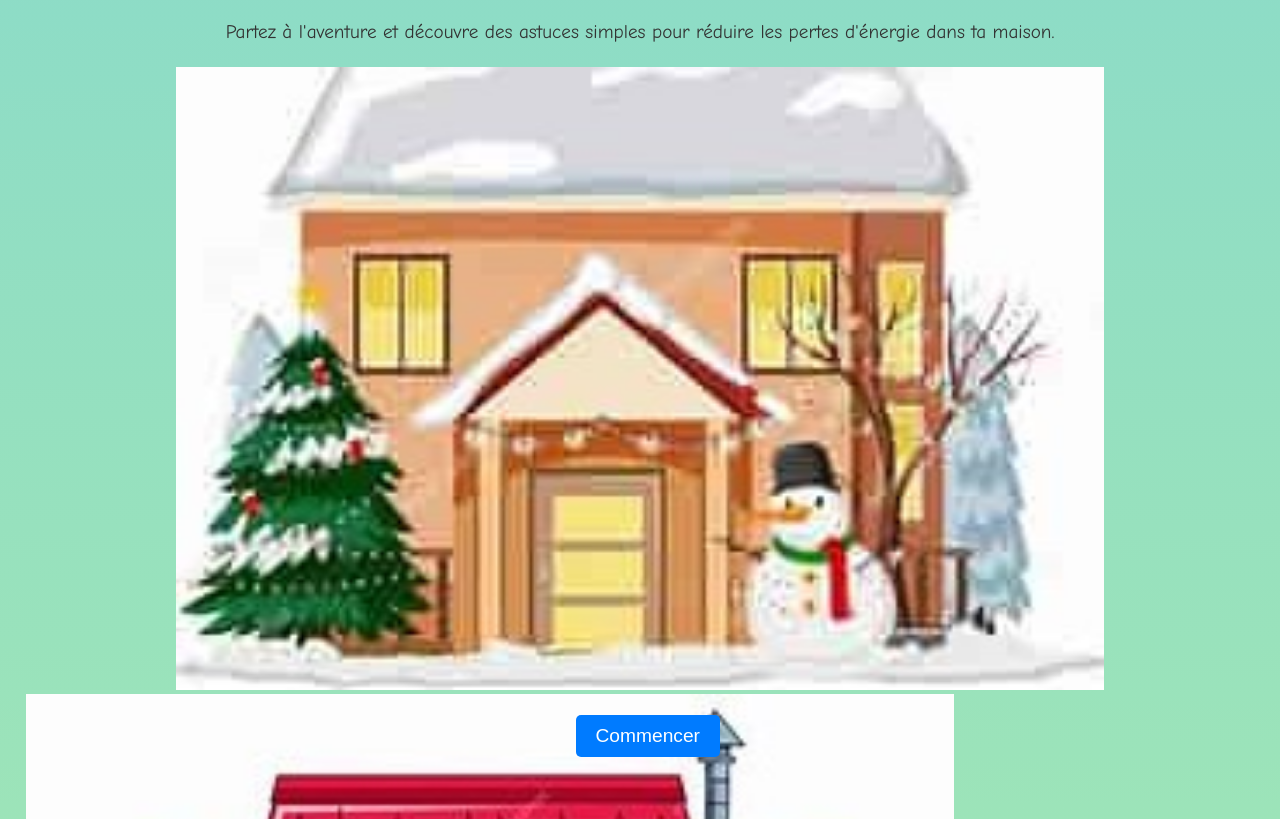
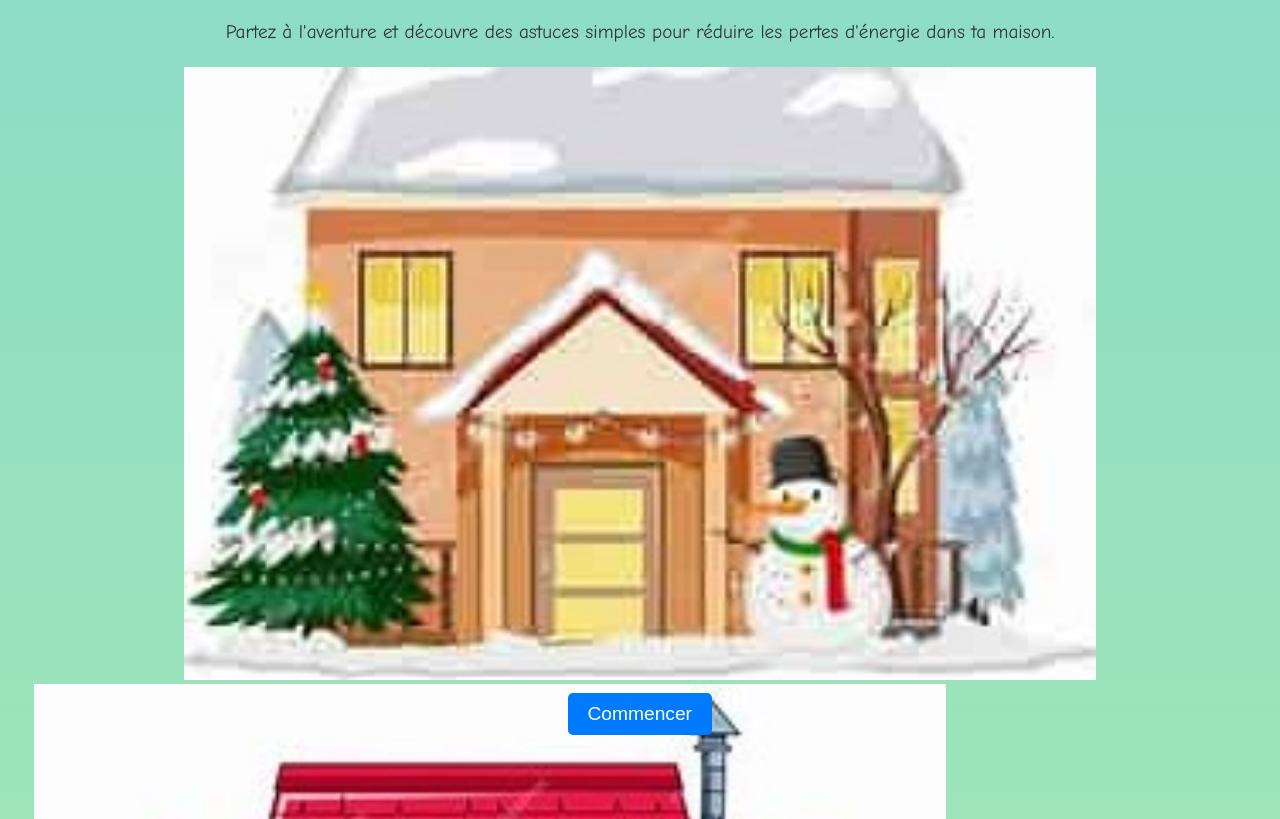
Before and after one commit to CarlosMonteros449/Projet-Sin, a plain HTML site: page index.html in a window 1280 px wide. Shown: the part 481-1300 px from the top of the page. Drawn offline with Linux system fonts and the light colour scheme.

Commit message:
Update style.css

```diff
--- a/style.css
+++ b/style.css
@@ -177,5 +177,5 @@ li {
   }
 
   main img {
-    width: 58em;
+    width: 57em;
   }
```
